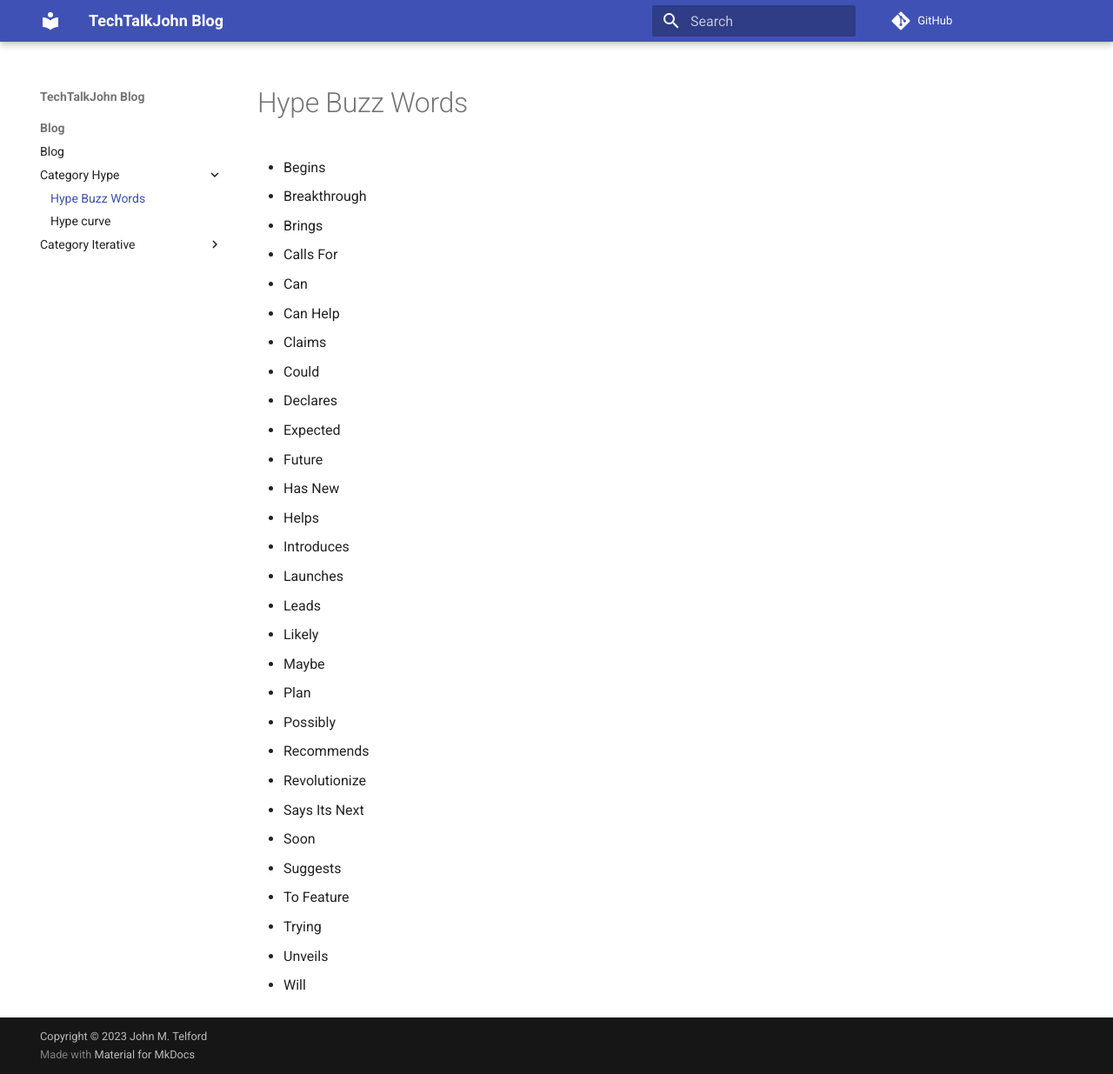
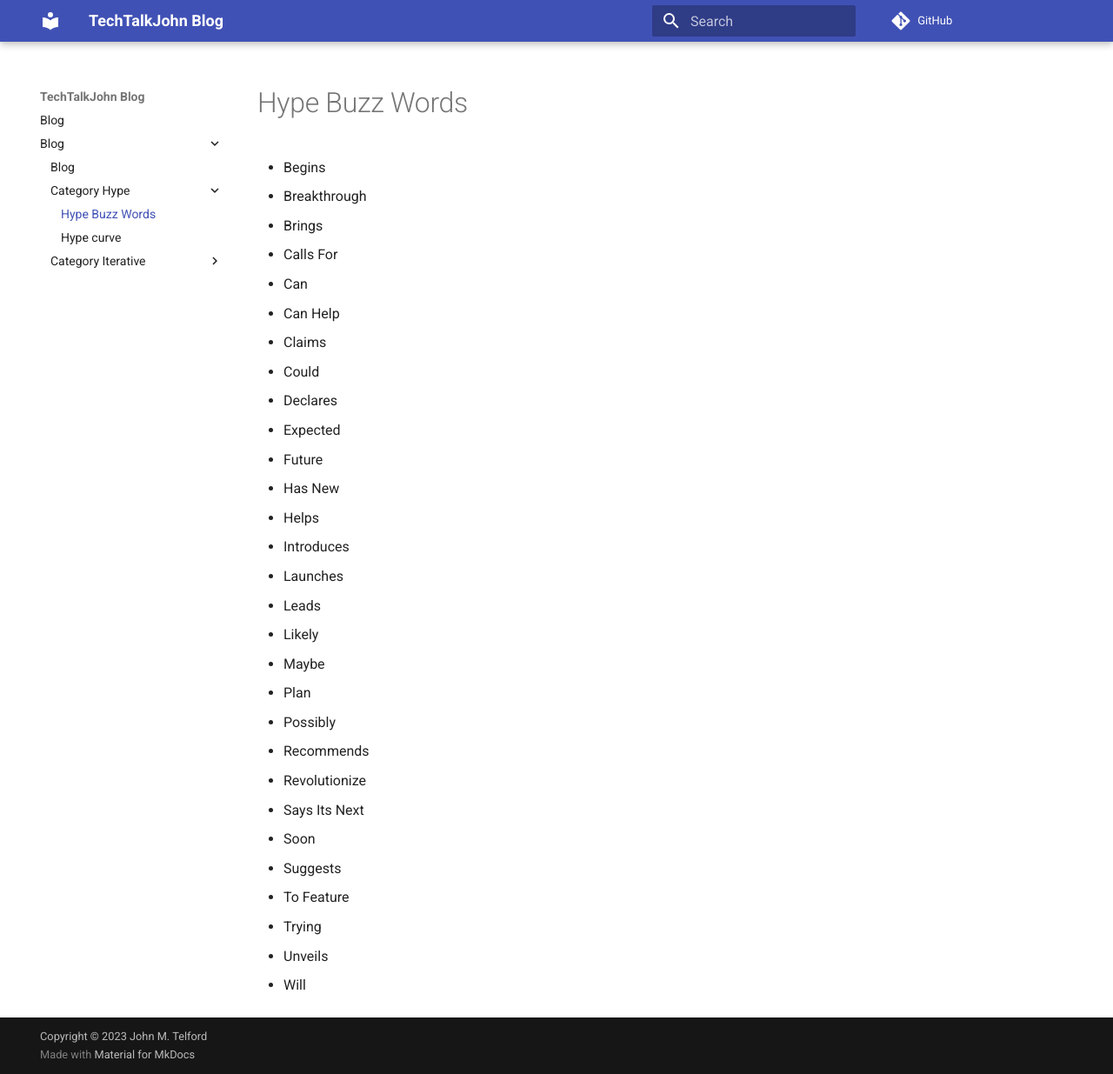
Before and after one commit to JohnTelford/mkdocs_blog, an MkDocs documentation site: the page built from docs/blog/Category Hype/hype-buzz.md, in a window 1280 px wide and 1235 px high. Shown: the whole window at 87% size. Built offline with MkDocs 1.6.1 and Material for MkDocs 9.7.7, drawn with Linux system fonts in a browser that asks for light colours; comment, search, counter and statistics services are not loaded.

Commit message:
refactor
Signed-off-by: John <john@johntelford.com>

```diff
--- /dev/null
+++ b/docs/index.md
@@ -0,0 +1 @@
+# Blog
--- a/mkdocs.yml
+++ b/mkdocs.yml
@@ -5,8 +5,8 @@
     # - navigation.instant.progress
     - navitation.path
     - navigation.prune
-    - navigation.top
-    - navigation.sections
+    # - navigation.top
+    # - navigation.sections
     - navigation.tracking
 
 
```
Also changed, not shown: docs/blog/Category Hype/hype_curve.md (+1 -1 lines).
